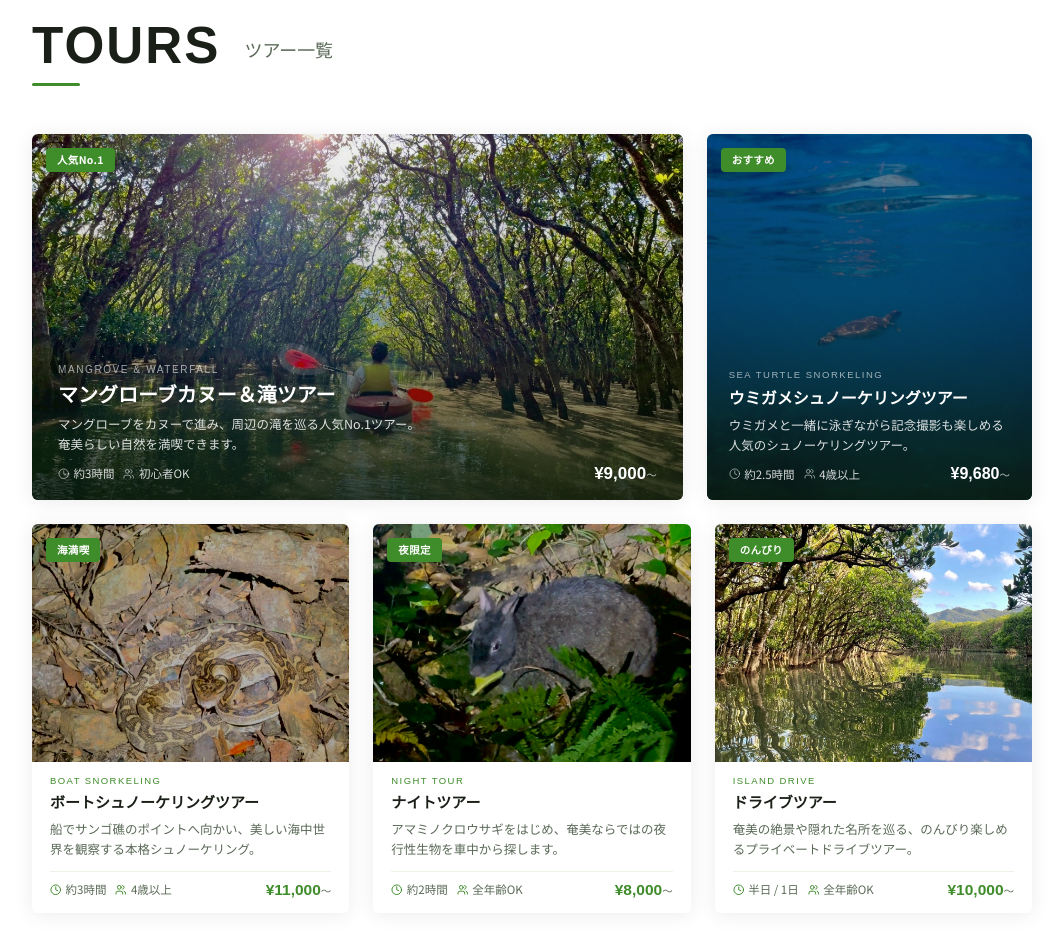
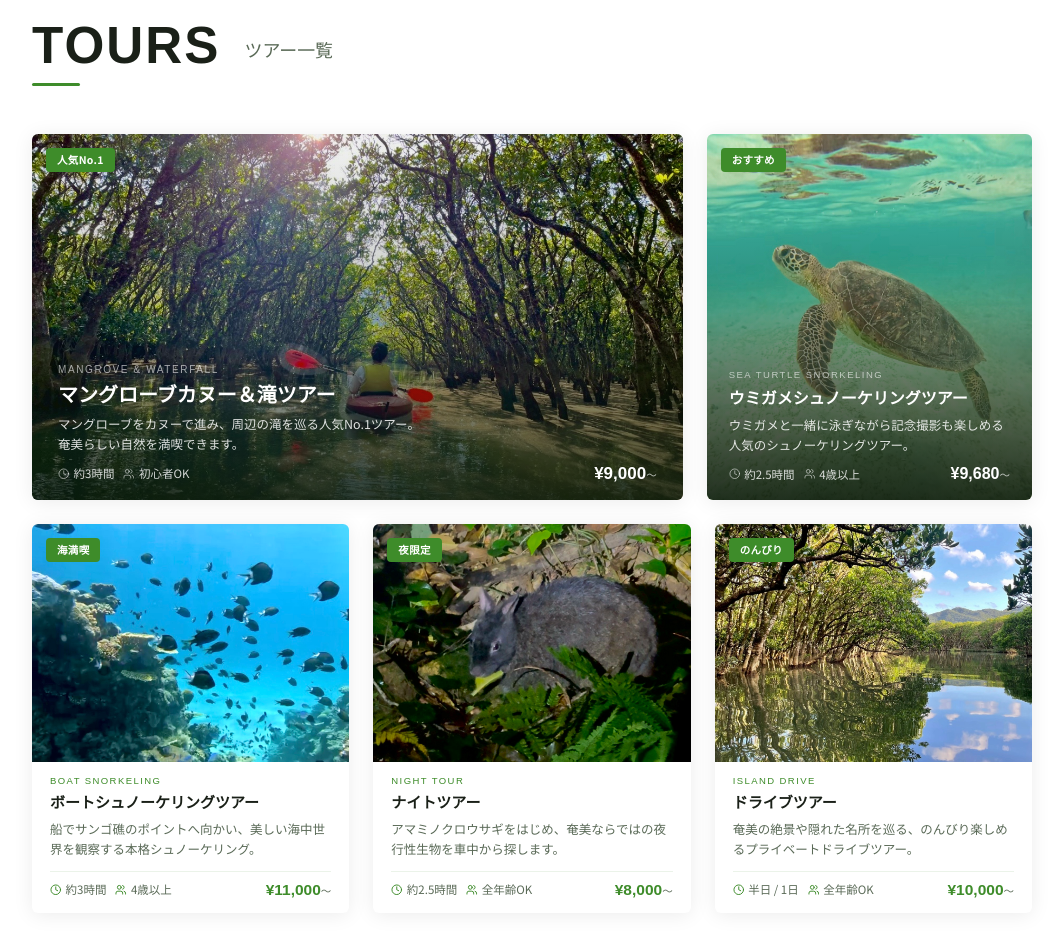
Before and after one commit to ikucha-portfolio/amami-guide-redesign, a React (Vite) app: page / in a window 1280 px wide. Shown: the part 760-1696 px from the top of the page, without its empty margins (108-1171 px from the left). Built offline with nearby package versions, Linux system fonts and the light colour scheme.

Commit message:
fix: ツアーカードの画像レイアウトを修正・ナイトツアー時間修正

```diff
--- a/src/components/ImageWithFallback.jsx
+++ b/src/components/ImageWithFallback.jsx
@@ -1,29 +1,18 @@
 export function ImageWithFallback({
-
   src,
-
   alt,
-
   style,
-
   className,
-
 }) {
-
   return (
-
     <img
-
       src={src}
-
       alt={alt}
-
-      style={style}
-
+      style={{
+        display: "block",
+        ...style,
+      }}
       className={className}
-
     />
-
   );
-
 }
--- a/src/components/Tours.jsx
+++ b/src/components/Tours.jsx
@@ -36,7 +36,7 @@ export default function Tours({ onSelectTour }) {
         <div
           style={{
             display: "grid",
-            gridTemplateColumns: "2fr 1fr",
+            gridTemplateColumns: "minmax(0, 2fr) minmax(0, 1fr)",
             gap: "24px",
             marginBottom: "24px",
             alignItems: "stretch",
@@ -87,12 +87,15 @@ function TourCardFeatured({ tour, onSelectTour }) {
   position: "relative",
   cursor: "pointer",
   aspectRatio: "16 / 9",
+  minWidth: 0,
 }}
     >
       <ImageWithFallback
   src={tour.image}
   alt={tour.name}
   style={{
+    position: "absolute",
+    inset: 0,
     width: "100%",
     height: "100%",
     objectFit: "cover",
@@ -100,6 +103,7 @@ function TourCardFeatured({ tour, onSelectTour }) {
     transition: "transform 0.7s ease",
   }}
 />
+
 
       <div
         style={{
@@ -186,13 +190,17 @@ function TourCardTall({ tour, onSelectTour }) {
   ...cardBase,
   position: "relative",
   cursor: "pointer",
-        minHeight: "100%",
+  minHeight: 0,
+  minWidth: 0,
+  height: "100%",
 }}
     >
       <ImageWithFallback
   src={tour.image}
   alt={tour.name}
   style={{
+    position: "absolute",
+    inset: 0,
     width: "100%",
     height: "100%",
     objectFit: "cover",
--- a/src/siteData.js
+++ b/src/siteData.js
@@ -81,7 +81,7 @@ export const TOURS = [
 
   tag: "おすすめ",
 
-  image: "/images/umigame.jpeg",
+  image: "/images/umigame_1.jpeg",
 
   about: [
     "さあ、奄美の美しい海の世界へ。",
@@ -152,7 +152,7 @@ export const TOURS = [
 
   tag: "海満喫",
 
-  image: "/images/night2.jpeg",
+  image: "/images/boat.jpeg",
 
   about: [
     "さあ、船に乗って特別な海の世界へ出航しましょう。",
@@ -216,7 +216,7 @@ export const TOURS = [
 
   nameEn: "Night Tour",
 
-  duration: "約2時間",
+  duration: "約2.5時間",
 
   price: "¥8,000",
 
@@ -248,7 +248,7 @@ export const TOURS = [
   ],
 
   details: [
-    { label: "所要時間", value: "約2時間" },
+    { label: "所要時間", value: "約2.5時間" },
     { label: "料金", value: "大人 8,000円 / 小学生 5,000円" },
     { label: "対象", value: "全年齢OK" },
     { label: "集合場所", value: "ご予約時にご案内" },
```
Also changed, not shown: public/images/boat.jpeg (added), public/images/umigame_1.jpeg (added). Lines whose indentation alone changed are shown as unchanged.
